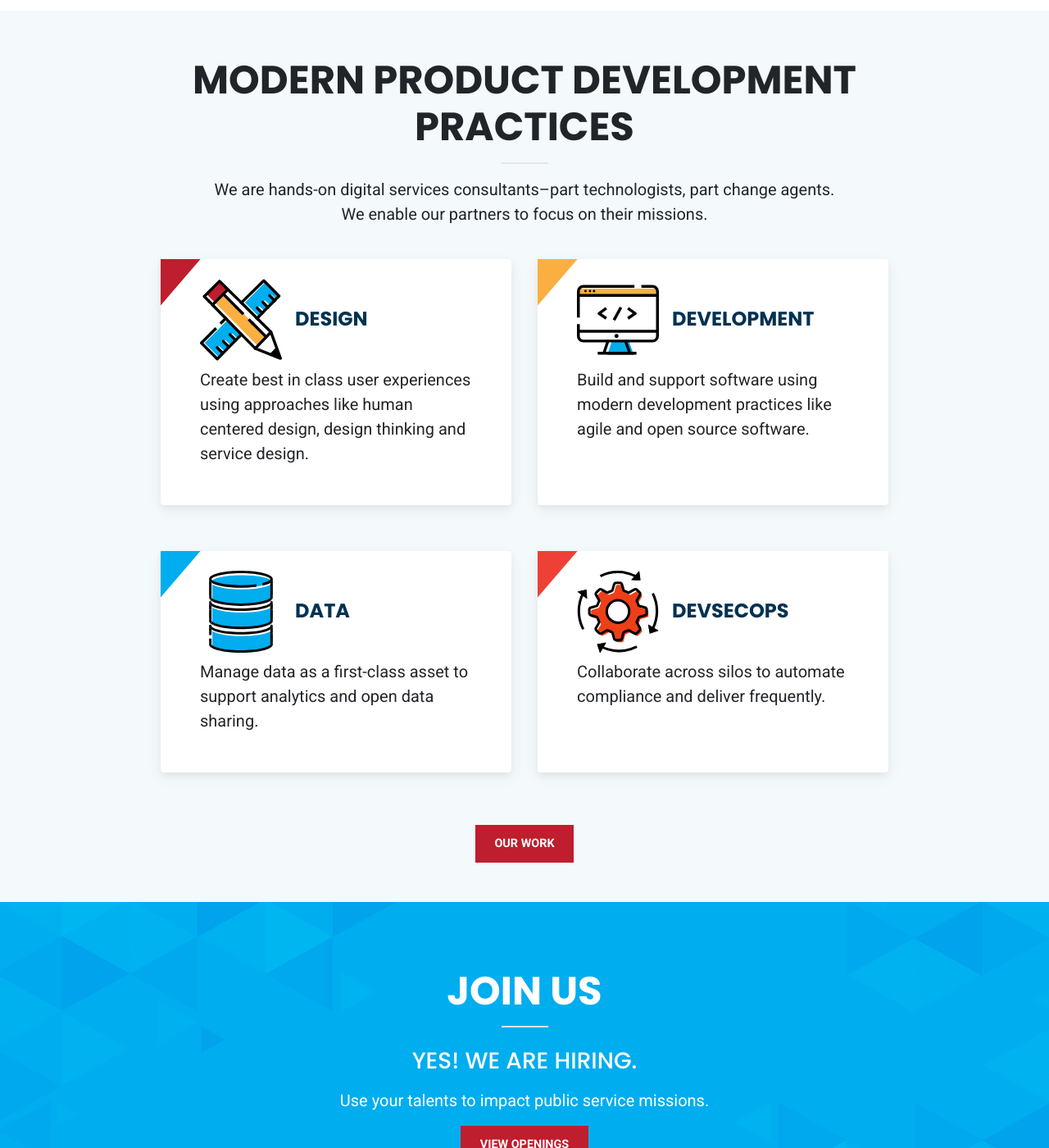
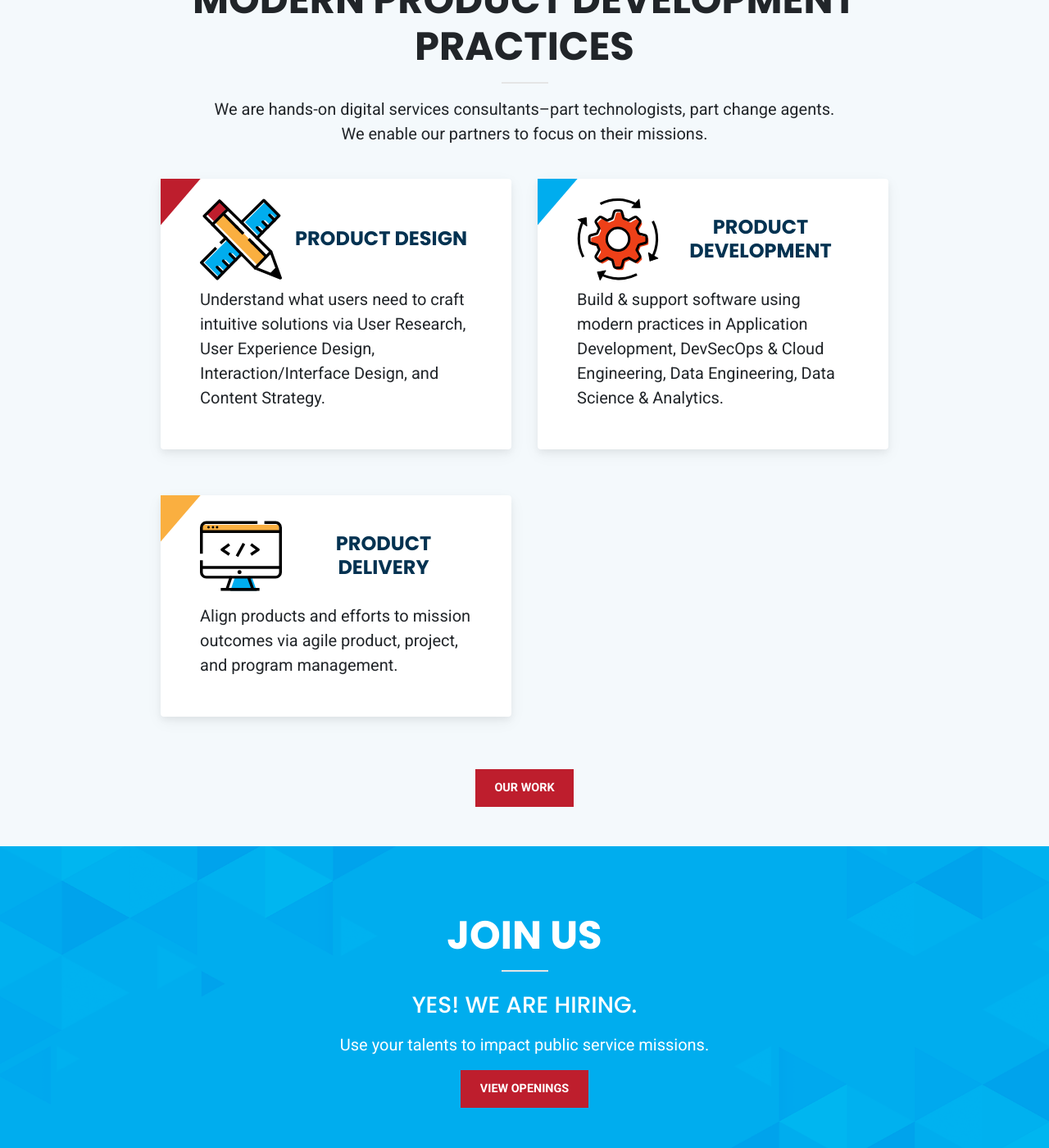
Before and after one commit to PluribusDigital/pluribusdigital-com, a Jekyll site: the page built from index.md, in a window 1280 px wide and 1400 px high, scrolled down 1523 px. Shown: the whole window at 82% size. Built offline with Jekyll 4.4.1, drawn with Linux system fonts in a browser that asks for light colours; some of the changed text lies outside the part shown.

Commit message:
realign to "3Ds"

```diff
--- a/_includes/component_icon_list.html
+++ b/_includes/component_icon_list.html
@@ -1,6 +1,6 @@
 <div class="d-md-flex pd-icon-list my-3 my-md-5 py-3">
   <div class=" my-auto pd-icon-list-img text-center">
-    <img src="/{{include.icon_path}}" class="mr-md-5" style="height: 200px; width: 200px;" alt="{{include.icon_alt}}" />
+    <img src="/{{include.icon_path}}" class="mr-md-5" style="height: 150px; width: 150px;" alt="{{include.icon_alt}}" />
   </div>
   <div class=" my-auto pd-icon-list-desc">
     <h3 class="text-center text-md-left mt-0">{{include.title}}</h3>
--- a/_layouts/home.html
+++ b/_layouts/home.html
@@ -1,10 +1,6 @@
 ---
 layout: default
 ---
-
-<div class="pd-bold-highlight-dark p-1">
-  <div class="text-center container">Looking for STSI? You're in the right place! We've <a class="text-light" href="https://medium.com/pluribusdigital/stsi-is-now-pluribus-digital-e54e8922f52">re-branded to Pluribus Digital</a>.</div>
-</div>
 
 <section class="container pt-3">
   <h2 style="margin-bottom: -1rem;">Impactful Missions</h2>
@@ -45,30 +41,23 @@ layout: default
         {%- include component_icon_card.html
             icon_path="img/art/design-icon.svg"
             icon_alt="icon with pencil and ruler"
-            title="Design"
-            text='Create best in class user experiences using approaches like human centered design, design thinking and service design.'
+            title="Product Design"
+            text='Understand what users need to craft intuitive solutions via User Research, User Experience Design, Interaction/Interface Design, and Content Strategy.'
             corner="dkred" -%}
+
+        {%- include component_icon_card.html
+            icon_path="img/art/devsecops-icon.svg"
+            icon_alt="icon with gear surrounded by cycle arrows"
+            title="Product Development"
+            text='Build & support software using modern practices in Application Development, DevSecOps & Cloud Engineering, Data Engineering, Data Science & Analytics.'
+            corner="blue" -%}
 
         {%- include component_icon_card.html
             icon_path="img/art/development-icon.svg"
             icon_alt="icon with computer and code"
-            title="Development"
-            text='Build and support software using modern development practices like agile and open source software.'
+            title="Product Delivery"
+            text='Align products and efforts to mission outcomes via agile product, project, and program management.'
             corner="orange" -%}
-
-        {%- include component_icon_card.html
-            icon_path="img/art/data-icon.svg"
-            icon_alt="icon with database cylinder"
-            title="Data"
-            text='Manage data as a first-class asset to support analytics and open data sharing.'
-            corner="blue" -%}
-
-        {%- include component_icon_card.html
-            icon_path="img/art/devsecops-icon.svg"
-            icon_alt="icon with gear surrounded by cycle arrows"
-            title="DevSecOps"
-            text='Collaborate across silos to automate compliance and deliver frequently.'
-            corner="red" -%}
 
       </div>
 
```
Also changed, not shown: _content/work/01_capabilities.md (+9 -14 lines), _content/work/04_jv.md (+6 -6 lines), Gemfile.lock.
